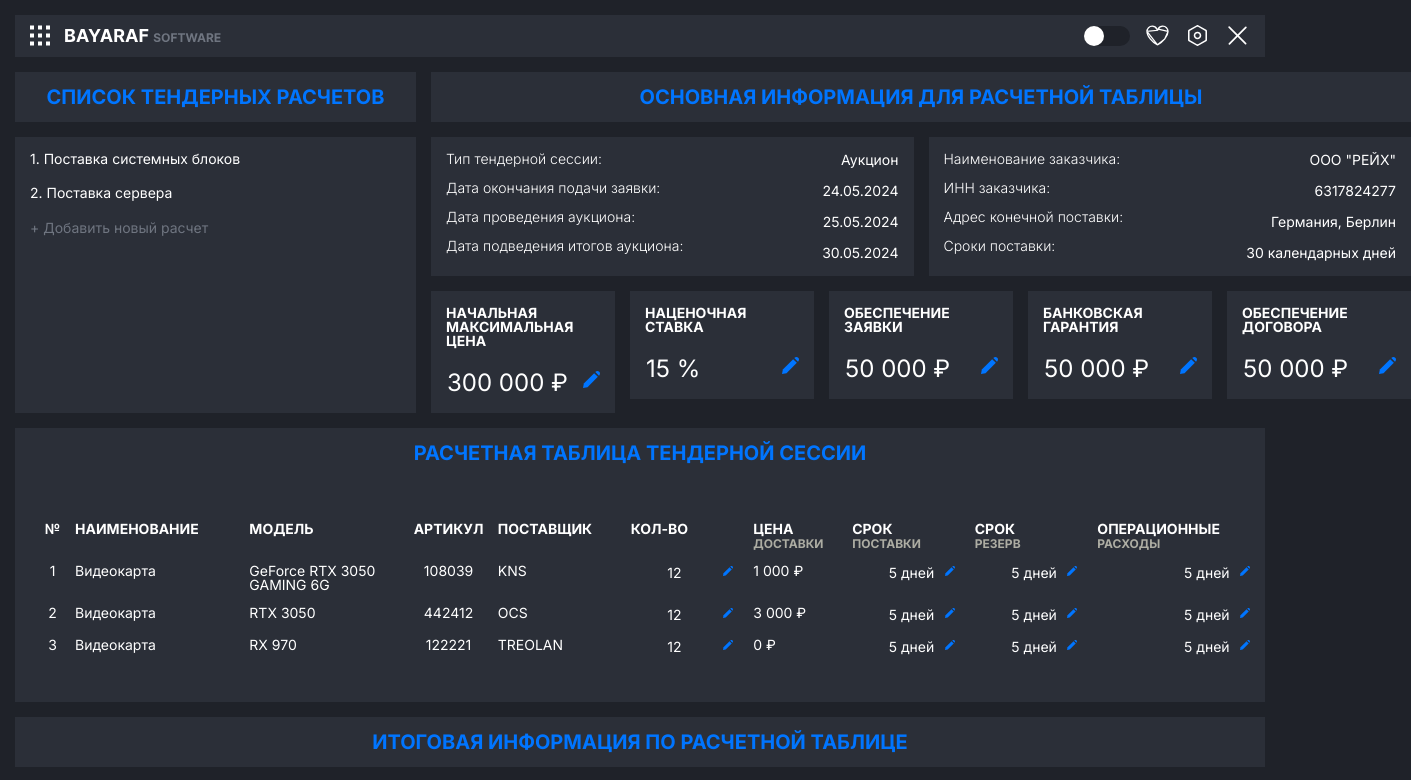
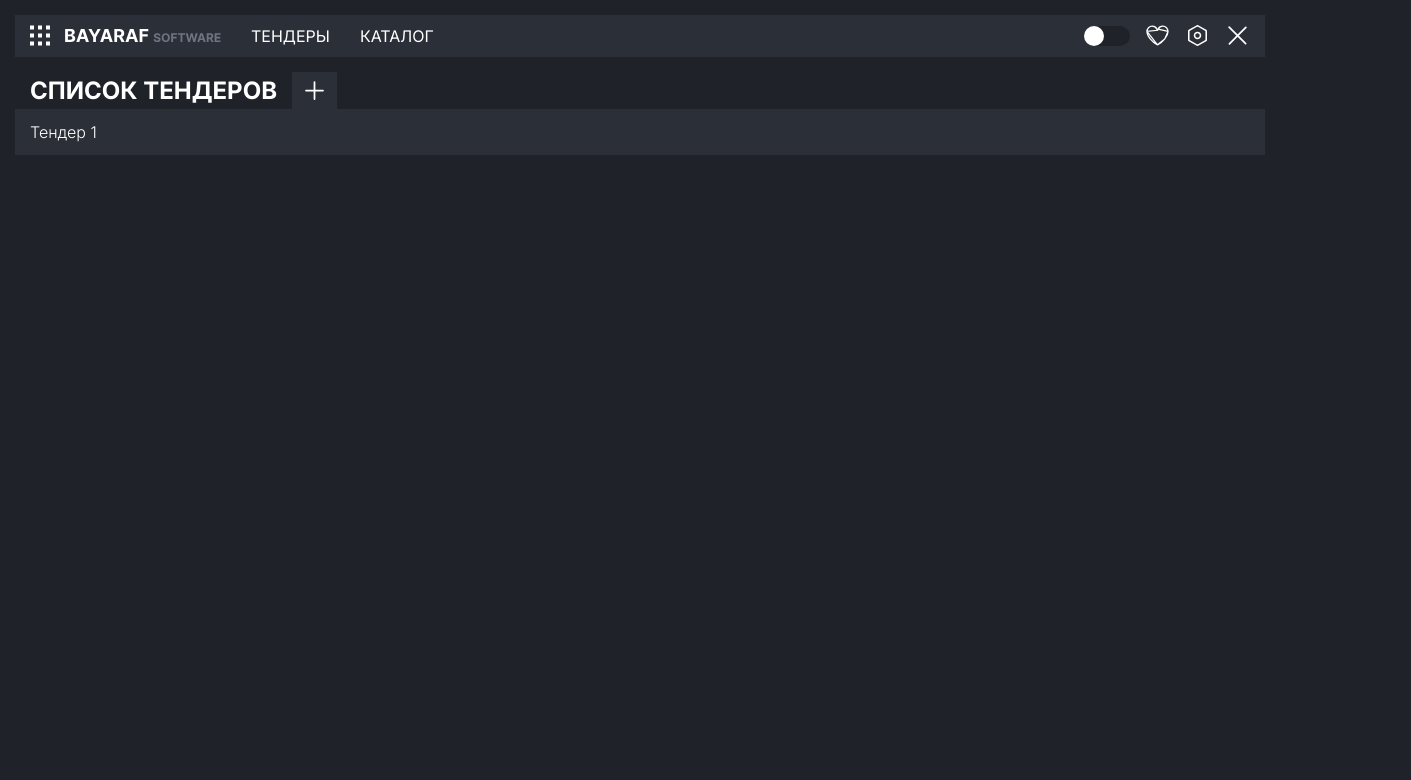
Before and after one commit to oliceglad/bayaraf-front, a React (Vite) app: page /tenders in a window 1280 px wide. Before the commit this address led to /main. Shown: the top 780 px of the page, 1411 px wide, since content can reach past the window. Built offline with nearby package versions, Linux system fonts and the light colour scheme.

Commit message:
added new page and new list to header and new UI component

```diff
--- a/src/App.jsx
+++ b/src/App.jsx
@@ -6,6 +6,7 @@ import { ItemsPage } from "./pages/ItemsPage";
 import { FilterPage } from "./pages/FilterPage";
 import { useDispatch, useSelector } from "react-redux";
 import { toggleTheme } from "./redux/themeAction";
+import { TenderPage } from "./pages/TenderPage";
 
 function App() {
   const theme = useSelector((state) => state.theme);
@@ -18,11 +19,12 @@ function App() {
   return (
     <>
       <BrowserRouter>
-        <Header theme={theme} handleThemeToggle={handleThemeToggle}/>
+        <Header theme={theme} handleThemeToggle={handleThemeToggle} />
         <Routes>
           <Route path="/main" element={<MainPage theme={theme} />} />
           <Route path="/items" element={<ItemsPage theme={theme} />} />
           <Route path="/filters" element={<FilterPage theme={theme} />} />
+          <Route path="/tenders" element={<TenderPage theme={theme} />} />
           <Route path="*" element={<Navigate to="/main" />} />
         </Routes>
       </BrowserRouter>
--- a/src/App.scss
+++ b/src/App.scss
@@ -61,6 +61,59 @@
 
   &__right {
     width: 100%;
+  }
+}
+
+
+.tender {
+  margin-top: 15px;
+
+  &__header {
+    display: flex;
+    cursor: pointer;
+    padding: 15px;
+    font-size: 16px;
+    font-weight: 300;
+
+    & span {
+      margin-right: 15px;
+      & svg {
+        display: block;
+        transition: all 0.3s ease-in-out;
+      }
+    }
+  }
+
+  &__content {
+    padding: 15px;
+
+    &__info {
+      margin-left: 3px;
+      color: $subtext-dark;
+    }
+  }
+
+  &__title {
+    display: flex;
+    align-items: center;
+    margin-left: 15px;
+    text-transform: uppercase;
+    font-size: 24px;
+    font-weight: bold;
+
+    &__button {
+      display: flex !important;
+      align-items: center;
+      justify-content: center;
+      width: 45px;
+      height: 37px;
+      margin-right: 0px !important;
+      padding: 0px !important;
+    }
+
+    & span {
+      margin-right: 15px;
+    }
   }
 }
 
--- a/src/components/Header/Header.jsx
+++ b/src/components/Header/Header.jsx
@@ -94,6 +94,25 @@ export const Header = ({ theme, handleThemeToggle }) => {
             />
           </svg>
         </NavLink>
+
+        <ul className={s.header__left__list}>
+          <li className={s.header__left__list__item}>
+            <NavLink
+              className={s.header__left__list__item__link}
+              to="/tenders"
+            >
+              Тендеры
+            </NavLink>
+          </li>
+          <li className={s.header__left__list__item}>
+            <NavLink
+              className={s.header__left__list__item__link}
+              to="/items"
+            >
+              Каталог
+            </NavLink>
+          </li>
+        </ul>
       </div>
 
       <nav className={s.header__right}>
--- a/src/components/Header/Header.module.scss
+++ b/src/components/Header/Header.module.scss
@@ -15,6 +15,18 @@
     &__logo {
       margin-left: 15px;
     }
+
+
+    &__list {
+      display: flex;
+      text-transform: uppercase;
+      align-items: center;
+
+
+      &__item {
+        margin-left: 30px;
+      }
+    }
   }
 
   &__right {
--- /dev/null
+++ b/src/components/UI/Accordion/Accordion.jsx
@@ -0,0 +1,32 @@
+export const Accordion = ({
+  classNameHeader,
+  classNameContent,
+  theme,
+  isOpened,
+  isOpenedName,
+  title,
+  children,
+  toggle,
+}) => {
+  const toggleSection = (section) => {
+    toggle((prevState) => ({
+      ...prevState,
+      [section]: !prevState[section],
+    }));
+  };
+
+  return (
+    <div>
+      <div
+        className={`${classNameHeader} ${theme}`}
+        onClick={() => toggleSection(`${isOpenedName}`)}
+      >
+        <span style={isOpened ? { fontWeight: "bold" } : {}}>{title}</span>
+      </div>
+
+      {isOpened && (
+        <div className={`${classNameContent} ${theme}`}>{children}</div>
+      )}
+    </div>
+  );
+};
--- /dev/null
+++ b/src/pages/TenderPage.jsx
@@ -0,0 +1,60 @@
+import { useState } from "react";
+import { Accordion } from "../components/UI/Accordion/Accordion";
+import { Button } from "../components/UI/Button/Button";
+
+export const TenderPage = ({ theme }) => {
+  const [openTender, setOpenTender] = useState({
+    first: false,
+  });
+
+  return (
+    <section className="tender">
+      <h2 className="tender__title">
+        <span
+          style={
+            theme.theme === "light" ? { color: "#2B2F38" } : { color: "white" }
+          }
+        >
+          Список тендеров
+        </span>
+
+        <Button
+          className="tender__title__button"
+          style={{
+            backgroundColor: theme.theme === "light" ? "white" : "#2B2F38",
+          }}
+        >
+          <svg
+            width="19"
+            height="19"
+            viewBox="0 0 19 19"
+            fill="none"
+            xmlns="http://www.w3.org/2000/svg"
+          >
+            <path
+              d="M9.5 18L9.5 9.5M9.5 0.999999L9.5 9.5M9.5 9.5L1 9.5M9.5 9.5L18 9.5"
+              stroke={theme.theme === "light" ? "#2B2F38" : "white"}
+              stroke-width="1.75"
+              stroke-linecap="round"
+            />
+          </svg>
+        </Button>
+      </h2>
+
+      <ul>
+        <li>
+          <Accordion
+            classNameHeader="tender__header"
+            classNameContent="tender__content"
+            theme={theme.theme}
+            isOpened={openTender.first}
+            isOpenedName="first"
+            title={"Тендер 1"}
+            children={<div>ауе</div>}
+            toggle={setOpenTender}
+          />
+        </li>
+      </ul>
+    </section>
+  );
+};
```
Also changed, not shown: src/assets/img/plus.svg (added), src/components/UI/Accordion/Accordion.module.scss (added).
